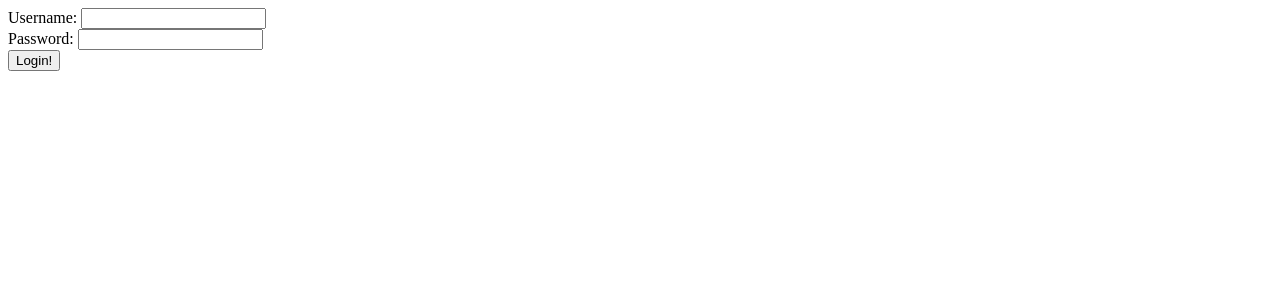
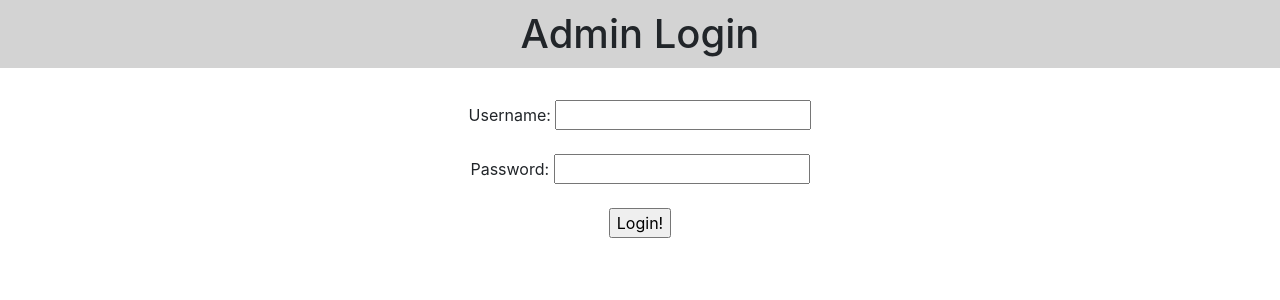
Before and after one commit to shikikan86/cst336, a PHP site: page /labs/lab7/login.html in a window 1280 px wide. Shown: the top 300 px of the page. Run offline with PHP 8.4, Linux system fonts and the light colour scheme; some libraries are stand-ins or nearby versions.

Commit message:
adding lab 7

```diff
--- a/labs/lab7/css/styles.css
+++ b/labs/lab7/css/styles.css
@@ -1,3 +1,13 @@
 #products{
     padding-left: 20px;
 }
+
+#login, #text{
+    text-align: center;
+}
+
+#text{
+    background-color: lightgray;
+    padding-bottom: 10px;
+    padding-top: 10px;
+}
--- a/labs/lab7/login.html
+++ b/labs/lab7/login.html
@@ -2,13 +2,20 @@
 <html>
     <head>
         <title> Admin Login Screen </title>
+        <link rel="stylesheet" href="css/styles.css">
+         <script src="https://ajax.googleapis.com/ajax/libs/jquery/1.10.2/jquery.min.js"></script>
+    <link rel="stylesheet" href="https://stackpath.bootstrapcdn.com/bootstrap/4.3.1/css/bootstrap.min.css" integrity="sha384-ggOyR0iXCbMQv3Xipma34MD+dH/1fQ784/j6cY/iJTQUOhcWr7x9JvoRxT2MZw1T" crossorigin="anonymous">
+    <script src="https://cdnjs.cloudflare.com/ajax/libs/popper.js/1.14.7/umd/popper.min.js" integrity="sha384-UO2eT0CpHqdSJQ6hJty5KVphtPhzWj9WO1clHTMGa3JDZwrnQq4sF86dIHNDz0W1" crossorigin="anonymous"></script>
+    <script src="https://stackpath.bootstrapcdn.com/bootstrap/4.3.1/js/bootstrap.min.js" integrity="sha384-JjSmVgyd0p3pXB1rRibZUAYoIIy6OrQ6VrjIEaFf/nJGzIxFDsf4x0xIM+B07jRM" crossorigin="anonymous"></script>
     </head>
     <body>
+        <h1 id = "text">Admin Login</h1><br>
 
-        <form method = "POST" action = "loginProcess.php">
+        <form method = "POST" action = "loginProcess.php" id = "login">
 
-            Username: <input type="text" name="username"/><br>
-            Password: <input type="password" name="password"/><br>
+            Username: <input type="text" name="username" id = "username"/><br><br>
+            Password: <input type="password" name="password" id = "password"/><br><br>
+
 
             <input type = "submit" value = "Login!">
 
```
